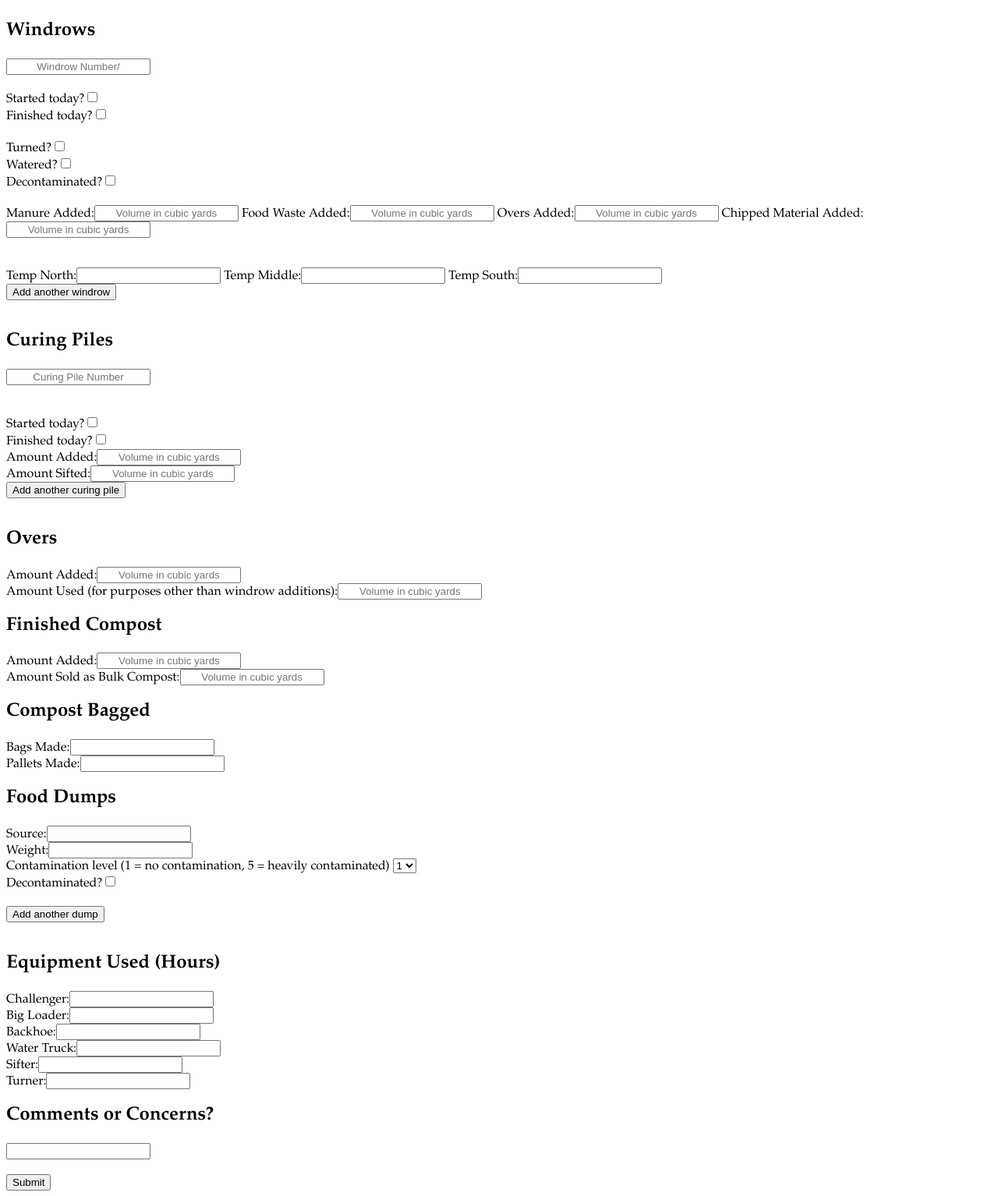
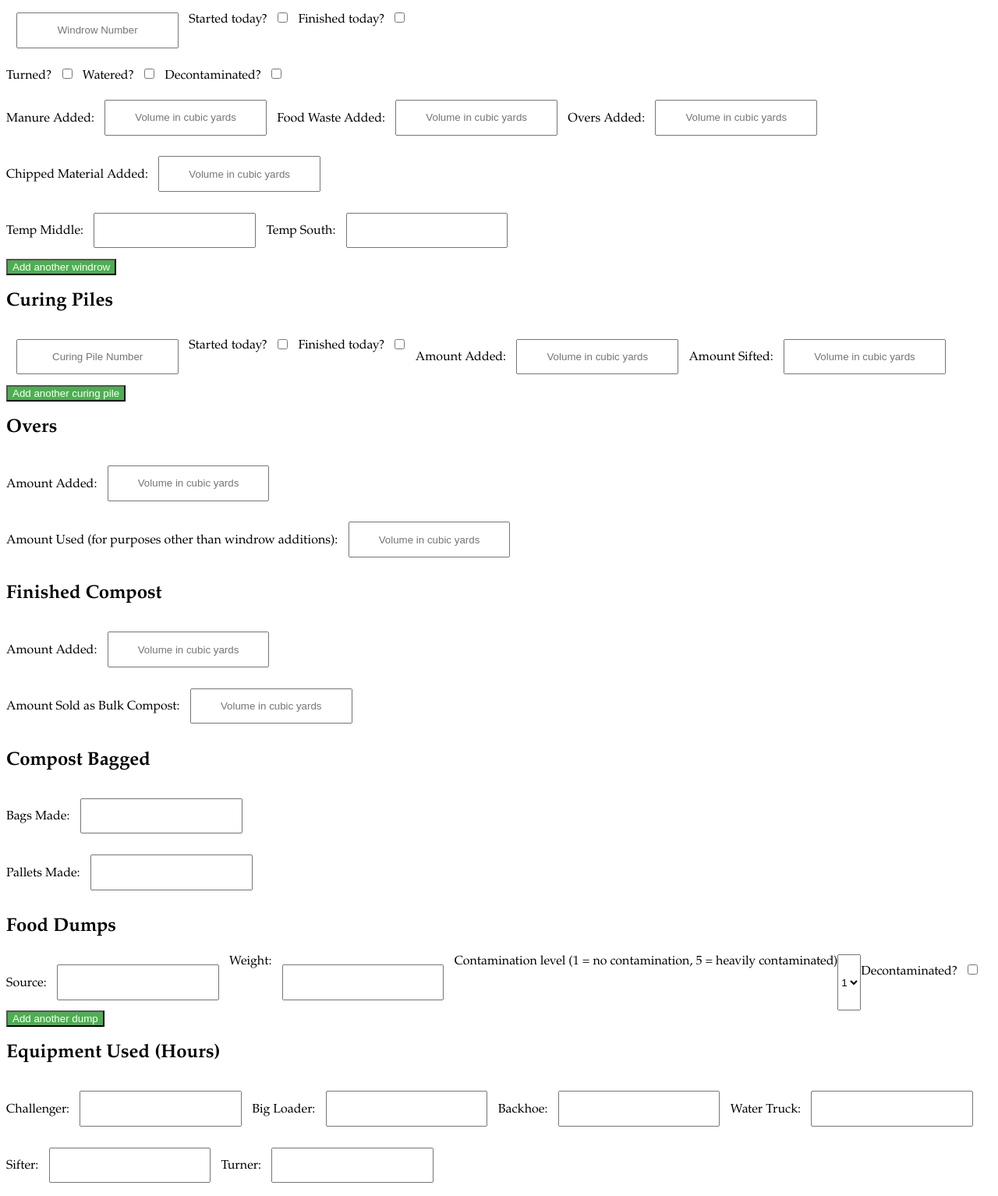
Before and after one commit to uacs337spring2019/final-project-edwardbruntonandjoycewang, a plain HTML site: page ccwebform.html in a window 1280 px wide. Shown: the part 334-1868 px from the top of the page at 78% size. Drawn offline with Linux system fonts and the light colour scheme; a script that the page names is missing.

Commit message:
added some formatting

```diff
--- a/ccwebform.css
+++ b/ccwebform.css
@@ -18,3 +18,14 @@ h1, h2{
 input {
   text-align: center;
 }
+
+.formSection{
+  display: flex;
+ /* flex-direction: column;
+  align-items: flex-start;*/
+  flex-wrap: wrap;
+}
+.singleLine{
+  display: flex;
+
+}
--- a/ccwebform.html
+++ b/ccwebform.html
@@ -4,103 +4,109 @@
 
   <head>
     <title>CompostCats</title>
+    <link href="compostCats.css" type="text/css" rel="stylesheet" />
     <link rel="stylesheet" type="text/css" href="ccwebform.css">
     <script type="text/javascript" src="compost.js"></script>
-    <img src="cclogo.png" alt="cclogo" />
   </head>
 
   <body>
+    <header>
+      <img src="cclogo.png" alt="compost cats logo" />
       <hr>
+    </header>
+    <div class="formSection">
       <h1>Farm Shift Log</h1>
-
-     Date: <input id="date" type="date">
-     <br><br>
-     Name: <input id="name" type="text">
-     <br><br>
-
+      <div><label>Date:</label> <input id="date" type="date"></div>
+      <div><label>Name:</label><input id="name" type="text"></div>
+    </div>
     <!-- windrow attributes indicated with W
       FIXME: Add another windrow button should add another set of windrow form fields-->
     <h2>Windrows</h2>
-      <ul>
-        <li><input id="nameW" type="text" placeholder="Windrow Number/"><br><br></li>
-        <li>Started today?<input type="checkbox" id="startW"><br></li>
-        <li>Finished today?<input type="checkbox" id="finishW"><br></li>
-        <br>
-        <li>Turned?<input type="checkbox" id="turnW"><br></li>
-        <li>Watered?<input type="checkbox" id="waterW"><br></li>
-        <li>Decontaminated?<input type="checkbox" id="decontamW"><br></li>
-        <br>
-        <li>Manure Added:<input id="manure" type="text" placeholder="Volume in cubic yards">
-            Food Waste Added:<input id="food" type="text" placeholder="Volume in cubic yards">
-            Overs Added:<input id="overs" type="text" placeholder="Volume in cubic yards">
-            Chipped Material Added:<input id="chipped" type="text" placeholder="Volume in cubic yards">
-            <br><br>
-        </li>
-        <br>
-        <li>Temp North:<input id="tempN" type="text">
-            Temp Middle:<input id="tempM" type="text">
-            Temp South:<input id="tempS" type="text">
-        </li>
-      </ul>
+    <div class="windrowForm">
+      <div class="formSection">
+        <input id="nameW" type="text" placeholder="Windrow Number">
+        <div><label>Started today?</label><input type="checkbox" id="startW"></div>
+        <div><label>Finished today?</label><input type="checkbox" id="finishW"></div>
+      </div>
+      <div class="formSection">
+        <div><label>Turned?</label><input type="checkbox" id="turnW"></div>
+        <div><label>Watered?</label><input type="checkbox" id="waterW"></div>
+        <div><label>Decontaminated?</label><input type="checkbox"
+            id="decontaminateW"></div>
+      </div>
+      <div class="formSection">
+        <div><label>Manure Added:</label><input id="manure" type="text"
+            placeholder="Volume in cubic yards"></div>
+        <div><label>Food Waste Added:</label><input id="food" type="text"
+            placeholder="Volume in cubic yards"></div>
+        <div><label>Overs Added:</label><input id="overs" type="text"
+            placeholder="Volume in cubic yards"></div>
+        <div><label>Chipped Material Added:</label><input id="chipped"
+            type="text" placeholder="Volume in cubic yards"></div>
+      </div>
+      <div class="formSection">
+        <div><label>Temp Middle:</label><input id="tempM" type="text"></div>
+        <div><label>Temp South:</label><input id="tempS" type="text"></div>
+      </div>
+    </div>
     <button id="addW">Add another windrow</button>
-      <br><br>
-
+    <div class="curingPiles">
       <h2>Curing Piles</h2>
-        <ul>
-          <li><input id="nameCP" type="text" placeholder="Curing Pile Number"><br><br></li>
-          <br>
-          <li>Started today?<input type="checkbox" id="startC"><br></li>
-          <li>Finished today?<input type="checkbox" id="finishC"><br></li>
-
-          <li>Amount Added:<input id="addC" type="text" placeholder="Volume in cubic yards"><br></li>
-          <li>Amount Sifted:<input id="subtractC" type="text" placeholder="Volume in cubic yards"><br></li>
-        </ul>
+      <div class="formSection">
+        <input id="nameCP" type="text" placeholder="Curing Pile Number">
+        <div><label>Started today?</label><input type="checkbox" id="startC"></div>
+        <div><label>Finished today?</label><input type="checkbox" id="finishC"></div>
+        <div><label>Amount Added:</label><input id="addC" type="text"
+            placeholder="Volume in cubic yards"></div>
+        <div><label>Amount Sifted:</label><input id="subtractC" type="text"
+            placeholder="Volume in cubic yards"></div>
+      </div>
+    </div>
     <button id="addCP">Add another curing pile</button>
-        <br><br>
-
     <h2>Overs</h2>
-        Amount Added:<input id="addO" type="text" placeholder="Volume in cubic yards"><br>
-        Amount Used (for purposes other than windrow additions):<input id="subtractO" type="text" placeholder="Volume in cubic yards"><br>
-
+    <div><label>Amount Added:</label><input id="addO" type="text"
+        placeholder="Volume in cubic yards"></div>
+    <div><label>Amount Used (for purposes other than windrow additions):</label><input
+        id="subtractO" type="text" placeholder="Volume in cubic yards"></div>
     <h2>Finished Compost</h2>
-        Amount Added:<input id="addBulk" type="text" placeholder="Volume in cubic yards"><br>
-        Amount Sold as Bulk Compost:<input id="bulkSold" type="text" placeholder="Volume in cubic yards"><br>
-
+    <div><label>Amount Added:</label><input id="addBulk" type="text"
+        placeholder="Volume in cubic yards"></div>
+    <div><label>Amount Sold as Bulk Compost:</label><input id="bulkSold"
+        type="text" placeholder="Volume in cubic yards"></div>
     <h2>Compost Bagged</h2>
-        Bags Made:<input id="bagsC" type="text"><br>
-        Pallets Made:<input id="palletsC" type="text"><br>
-
+    <div><label>Bags Made:</label><input id="bagsC" type="text"></div>
+    <div><label>Pallets Made:</label><input id="palletsC" type="text"></div>
     <h2>Food Dumps</h2>
-        <ul>
-          <li>Source:<input id="sourceD" type="text"><br></li>
-          <li>Weight:<input id="weightD" type="text"><br></li>
-          <li>Contamination level (1 = no contamination, 5 = heavily contaminated)
-            <select id="contamLevel">
+    <div class="formSection">
+      <div><label>Source:</label><input id="sourceD" type="text"></div>
+      <div><label>Weight:</label></div>
+      <input id="weightD" type="text">
+      <div><label>Contamination level (1 = no contamination, 5 = heavily
+          contaminated)</label></div>
+      <select id="contaminateLevel">
         <option value="1">1</option>
         <option value="2">2</option>
         <option value="3">3</option>
         <option value="4">4</option>
         <option value="5">5</option>
-            </select><br>
-          </li>
-          <li>Decontaminated?<input type="checkbox" id="dcontam"><br><br></li>
-        </ul>
+      </select>
+      <div><label>Decontaminated?</label><input type="checkbox"
+          id="dContaminate"></div>
+    </div>
     <button id="addD">Add another dump</button>
-        <br><br>
 
     <h2>Equipment Used (Hours)</h2>
-         Challenger:<input id="challenger" type="text"><br>
-         Big Loader:<input id="bloader" type="text"><br>
-         Backhoe:<input id="backhoe" type="text"><br>
-         Water Truck:<input id="watertruck" type="text"><br>
-         Sifter:<input id="sifter" type="text"><br>
-         Turner:<input id="turner" type="text"><br>
-
+    <div class="formSection">
+      <div><label>Challenger:</label><input id="challenger" type="text"></div>
+      <div><label>Big Loader:</label><input id="bigLoader" type="text"></div>
+      <div><label>Backhoe:</label><input id="backhoe" type="text"></div>
+      <div><label>Water Truck:</label><input id="waterTruck" type="text"></div>
+      <div><label>Sifter:</label><input id="sifter" type="text"></div>
+      <div><label>Turner:</label><input id="turner" type="text"></div>
+    </div>
     <h2>Comments or Concerns?</h2>
-         <input id="comments" type="text"><br><br>
+    <input id="comments" type="text">
 
     <button>Submit</button>
-      </form>
-
   </body>
 </html>
--- a/compostCats_service.js
+++ b/compostCats_service.js
@@ -144,7 +144,9 @@ app.post('/', jsonParser, function (req, res) {
     console.log("posting");
     //  console.log(req);
     const name = req.body.name;
-    const comment = req.body.comment;
+    const weight = req.body.weight;
+    const contamination = req.body.contamination;
+    const type = req.body.type;// F (food), M (manure), B(brush)"
     console.log(name);
     console.log(comment);
     if (name.indexOf(":::") != -1 || comment.indexOf(":::") != -1
```
Lines whose indentation alone changed are shown as unchanged.
